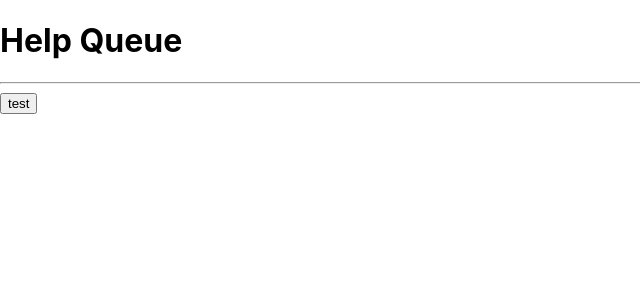
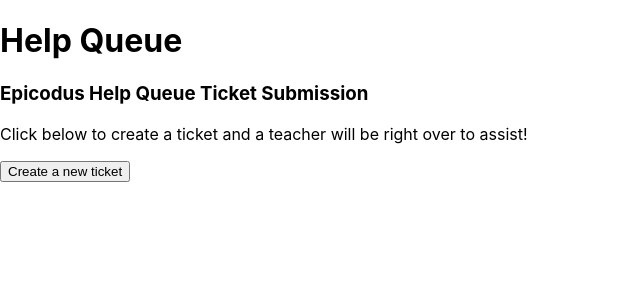
Before and after one commit to lmschless/react-practice, a React (Create React App) app: page / in a window 1280 px wide. Shown: the top 300 px of the page, without its empty margins (0-640 px from the left). Built offline with nearby package versions, Linux system fonts and the light colour scheme.

Commit message:
refactoring project to add my previous functionality while also using props from the epicodus example.

```diff
--- a/src/components/TicketControl.js
+++ b/src/components/TicketControl.js
@@ -8,17 +8,17 @@
 		this.state = {
 			formVisableOnPage: false,
 			masterTicketList: [],
-			clickCounter: 0
-			// buttonText: 'Create a new ticket'
-			// currentlyVisibleState: (
-			// 	<React.Fragment>
-			// 		<h3>Epicodus Help Queue Ticket Submission</h3>
-			// 		<p>
-			// 			Click below to create a ticket and a teacher will be right over to
-			// 			assist!
-			// 		</p>
-			// 	</React.Fragment>
-			// )
+			clickCounter: 0,
+			buttonText: 'Create a new ticket',
+			currentlyVisibleState: (
+				<React.Fragment>
+					<h3>Epicodus Help Queue Ticket Submission</h3>
+					<p>
+						Click below to create a ticket and a teacher will be right over to
+						assist!
+					</p>
+				</React.Fragment>
+			)
 		};
 	}
 
@@ -26,92 +26,97 @@
 		const newMasterTicketList = this.state.masterTicketList.concat(newTicket);
 		this.setState({
 			masterTicketList: newMasterTicketList,
-			formVisibleOnPage: false
+			formVisibleOnPage: false,
+			currentlyVisibleState: <TicketList ticketList={this.state.masterTicketList} />
 		});
 	};
 
-	// onNewTicketCreation = (ticketForm) => {};
-
+	// handleClick = () => {
+	// 	this.setState((prevState) => ({
+	// 		formVisibleOnPage: !prevState.formVisibleOnPage
+	// 	}));
+	// };
 	handleClick = () => {
-		this.setState((prevState) => ({
-			formVisibleOnPage: !prevState.formVisibleOnPage
-		}));
-	}; // handleClick = () => {
-	// 	if (this.state.formVisibleOnPage) {
-	// 		{
-	// 			this.setState({
-	// 				currentlyVisibleState: (
-	// 					<NewTicketForm onNewTicketCreation={this.handleAddingNewTicketToList} />
-	// 				),
-	// 				buttonText: 'Return to Ticket List'
-	// 			});
-	// 		}
-	// 	} else {
-	// 		{
-	// 			this.setState({
-	// 				currentlyVisibleState: (
-	// 					<TicketList ticketList={this.state.masterTicketList} />
-	// 				),
-	// 				buttonText: 'Add Ticket'
-	// 			});
-	// 		}
-	// 	}
-	// 	// if (this.state.clickCounter === 0) {
-	// 	// 	this.setState({
-	// 	// 		currentlyVisibleState: (
-	// 	// 			<p>
-	// 	// 				Have you gone through all the steps on the Learn How to Program debugging
-	// 	// 				lesson?
-	// 	// 			</p>
-	// 	// 		)
-	// 	// 	});
-	// 	// 	this.setState({ buttonText: 'Yes I have reviewed the material.' });
-	// 	// 	this.setState({ clickCounter: this.state.clickCounter + 1 });
-	// 	// }
-	// 	// if (this.state.clickCounter === 1) {
-	// 	// 	this.setState({
-	// 	// 		currentlyVisibleState: <p>Have you asked another pair for help?</p>
-	// 	// 	});
-	// 	// 	this.setState({ buttonText: 'Yes I have asked another pair.' });
-	// 	// 	this.setState({ clickCounter: this.state.clickCounter + 1 });
-	// 	// }
-	// 	// if (this.state.clickCounter === 2) {
-	// 	// 	this.setState({
-	// 	// 		currentlyVisibleState: (
-	// 	// 			<p>
-	// 	// 				Have you spent 15 minutes going through through the problem documenting
-	// 	// 				every step?
-	// 	// 			</p>
-	// 	// 		)
-	// 	// 	});
-	// 	// 	this.setState({
-	// 	// 		buttonText: 'Yes I tried multiple methods to solve the problem.'
-	// 	// 	});
-	// 	// 	this.setState({ clickCounter: this.state.clickCounter + 1 });
-	// 	// }
-	// 	// if (this.state.clickCounter === 3) {
-	// 	// 	this.setState({
-	// 	// 		currentlyVisibleState: <NewTicketForm />
-	// 	// 	});
-	// 	// 	this.setState({ buttonText: 'Submit Ticket' });
-	// 	// }
-	// };
+		// if (this.state.formVisibleOnPage) {
+		// 	{
+		// 		this.setState({
+		// 			currentlyVisibleState: (
+		// 				<NewTicketForm onNewTicketCreation={this.handleAddingNewTicketToList} />
+		// 			),
+		// 			buttonText: 'Return to Ticket List'
+		// 		});
+		// 	}
+		// } else {
+		// 	{
+		// 		this.setState({
+		// 			currentlyVisibleState: (
+		// 				<TicketList ticketList={this.state.masterTicketList} />
+		// 			),
+		// 			buttonText: 'Add Ticket'
+		// 		});
+		// 	}
+		// }
+		if (this.state.clickCounter === 0) {
+			this.setState({
+				currentlyVisibleState: (
+					<p>
+						Have you gone through all the steps on the Learn How to Program debugging
+						lesson?
+					</p>
+				)
+			});
+			this.setState({ buttonText: 'Yes I have reviewed the material.' });
+			this.setState({ clickCounter: this.state.clickCounter + 1 });
+		}
+		if (this.state.clickCounter === 1) {
+			this.setState({
+				currentlyVisibleState: <p>Have you asked another pair for help?</p>
+			});
+			this.setState({ buttonText: 'Yes I have asked another pair.' });
+			this.setState({ clickCounter: this.state.clickCounter + 1 });
+		}
+		if (this.state.clickCounter === 2) {
+			this.setState({
+				currentlyVisibleState: (
+					<p>
+						Have you spent 15 minutes going through through the problem documenting
+						every step?
+					</p>
+				)
+			});
+			this.setState({
+				buttonText: 'Yes I tried multiple methods to solve the problem.'
+			});
+			this.setState({ clickCounter: this.state.clickCounter + 1 });
+		}
+		if (this.state.clickCounter === 3) {
+			this.setState({
+				currentlyVisibleState: (
+					<NewTicketForm onNewTicketCreation={this.handleAddingNewTicketToList} />
+				),
+				buttonText: 'Add another ticket'
+			});
+		}
+	};
 
 	render() {
-		let currentlyVisibleState = null;
-		if (this.state.formVisibleOnPage) {
-			currentlyVisibleState = (
-				<NewTicketForm onNewTicketCreation={this.handleAddingNewTicketToList} />
-			);
-		} else {
-			currentlyVisibleState = (
-				<TicketList ticketList={this.state.masterTicketList} />
-			);
-		}
+		// let currentlyVisibleState = null;
+		// let buttonText = 'Add a new ticket';
+		// if (this.state.formVisibleOnPage) {
+		// 	currentlyVisibleState = (
+		// 		<NewTicketForm onNewTicketCreation={this.handleAddingNewTicketToList} />
+		// 	);
+		// } else {
+		// 	currentlyVisibleState = (
+		// 		<TicketList ticketList={this.state.masterTicketList} />
+		// 	);
+		// }
 		return (
 			<React.Fragment>
-				{currentlyVisibleState}
-				<button onClick={this.handleClick}>test</button>
+				{/* {currentlyVisibleState} */}
+				{this.state.currentlyVisibleState}
+				{/* <button onClick={this.handleClick}>{buttonText}</button> */}
+				<button onClick={this.handleClick}>{this.state.buttonText}</button>
 			</React.Fragment>
 		);
 	}
```
